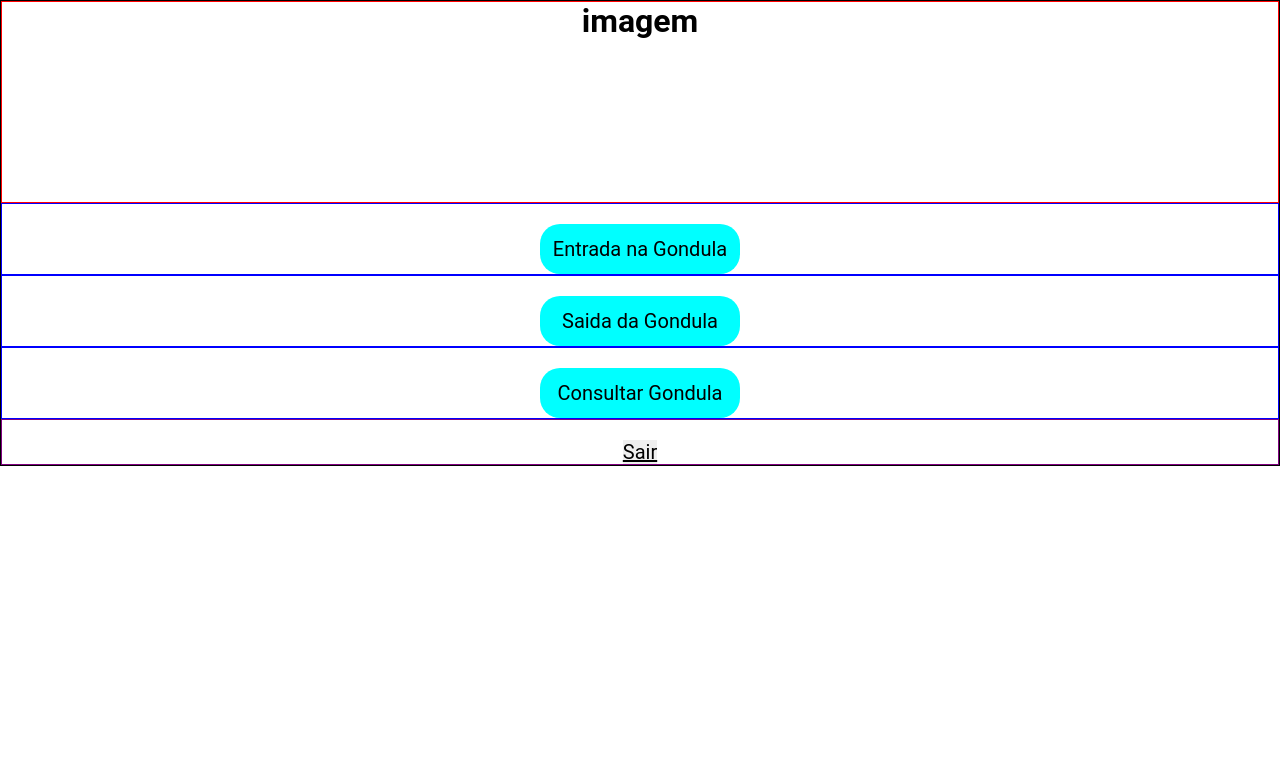
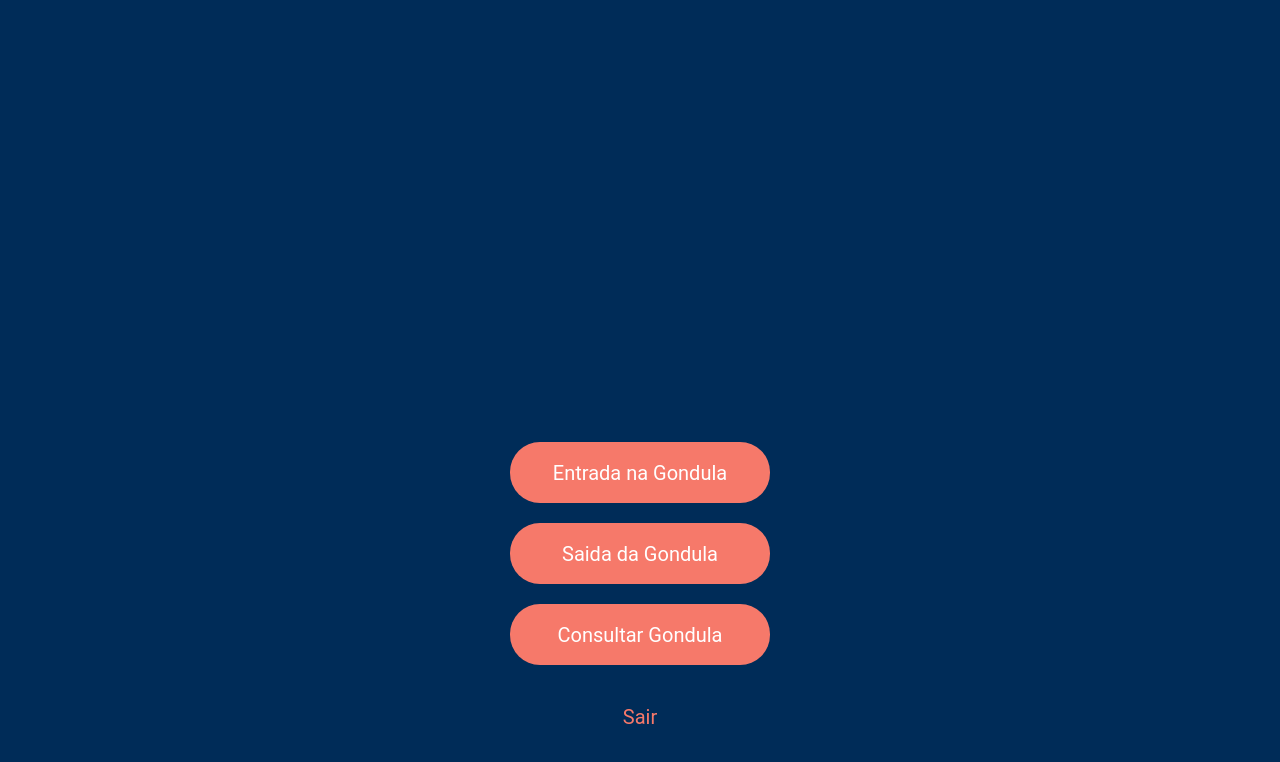
Before and after one commit to lucasgrass/WEB_Redes, a React (Vite) app: page / in a window 1280 px wide. Shown: the top 762 px of the page. Built offline with nearby package versions, Linux system fonts and the light colour scheme.

Commit message:
tela home

```diff
--- a/src/styles/style.css
+++ b/src/styles/style.css
@@ -1,44 +1,57 @@
+* {
+    background-color: #002C58;
+    font-family: 'Inter';
+    font-style: normal;
+}
+
 .flex-container {
-    border: 1px solid black;
     display: flex;
     flex: 1;
     flex-direction: column;
+    background-color: #002C58;
 }
 
 .container-img {
-    border: 1px solid red;
-    height: 200px;
+    height: 320px;
+    width: 320px;
     display: flex;
     justify-content: center;
+    margin-top: 8%;
 }
 
 .container-button {
-    border: 1px solid blue;
     display: flex;
     justify-content: center;
+    margin-top: 20px;
 }
 
 .container-exit {
-    border: 1px solid purple;
     display: flex;
     justify-content: center;
 }
 
 .button {
-    background-color: aqua;
-    color: black;
+    background-color: #F6796A;
+    color: white;
     cursor: pointer;
     font-size: 20px;
-    margin-top: 20px;
-    width: 200px;
-    height: 50px;
-    border-radius: 20px;
+    width: 260px;
+    height: 61px;
+    border-radius: 30px;
 }
 
 .button-exit {
-    color: black;
+    color: #F6796A;
     font-size: 20px;
+    line-height: 24px;
     cursor: pointer;
-    margin-top: 20px;
-    text-decoration: underline;
+    margin-top: 40px;
 }
+
+.container-button :hover{
+    background-color: #f65b6a;
+}
+
+.container-exit :hover{
+    color: #fff;
+}
--- a/src/views/home.jsx
+++ b/src/views/home.jsx
@@ -2,7 +2,7 @@ function Home() {
   return (
     <div className="flex-container">
       <div className="container-img">
-        <h1>imagem</h1>
+        {/* <img src={"/montanha.png"}/> */}
       </div>
       <div className="container-button">
         <button className="button" type="button">Entrada na Gondula</button>
```
Also changed, not shown: src/public/montanha.png (added), src/public/teste.jpg (added).
